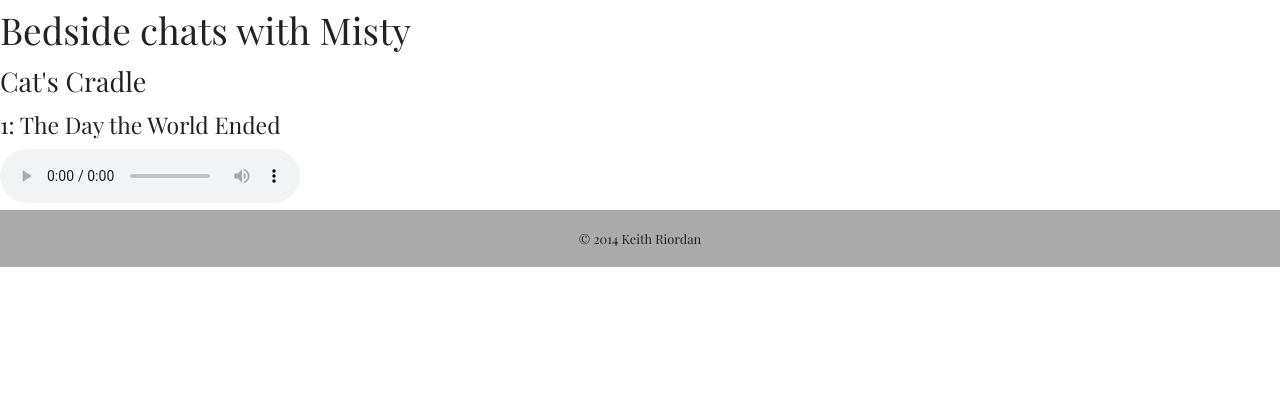
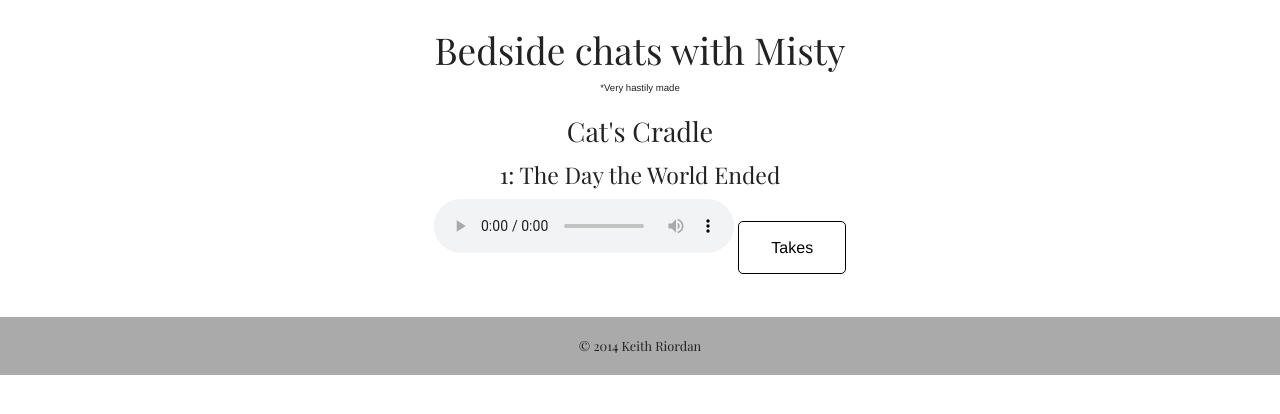
Before and after one commit to Kriordan/personal_portfolio, a Flask app: page /learningtospeak in a window 1280 px wide. Shown: the part 201-615 px from the top of the page. Run offline with Flask 2, Linux system fonts and the light colour scheme; parts of the project's set-up code (start-up, migrations or seed data) failed here and were passed over; some libraries are stand-ins or nearby versions; some web fonts are replaced.

Commit message:
Style bookshelf Add takes

```diff
--- a/robots.txt
+++ b/robots.txt
@@ -1,2 +1,2 @@
 User-agent: *
-Disallow:
+Disallow: /learningtospeak.html
--- a/static/css/main.css
+++ b/static/css/main.css
@@ -127,3 +127,26 @@ li {
 .resume-hero-button {
   background-color: #5E7CF9;
 }
+.Bookshelf-container {
+  padding: 20px;
+  text-align: center;
+}
+.Bookshelf-disclaimer {
+  display: block;
+  margin-bottom: 20px;
+}
+.Bookshelf-toggleTakes {
+  background: white;
+  border: 1px solid black;
+  border-radius: 5px;
+  color: black;
+  margin-top: 20px;
+}
+.Bookshelf-takes {
+  height: 0;
+  overflow: hidden;
+  transition: all 1s;
+}
+.Bookshelf-takes.is-open {
+  height: 100px;
+}
--- /dev/null
+++ b/static/js/portfolio.js
@@ -0,0 +1,4 @@
+$('.takes').on('click', function(e) {
+  $('.Bookshelf-takes').toggleClass('is-open');
+  e.preventDefault();
+});
--- a/static/less/learningtospeak.less
+++ b/static/less/learningtospeak.less
@@ -3,7 +3,23 @@
     padding: 20px;
     text-align: center;
   }
-  &-chapterTitle {
-    font-size:
+  &-disclaimer {
+    display: block;
+    margin-bottom: 20px;
+  }
+  &-toggleTakes {
+    background: white;
+    border: 1px solid black;
+    border-radius: 5px;
+    color: black;
+    margin-top: 20px;
+  }
+  &-takes {
+    height: 0;
+    overflow: hidden;
+    transition: all 1s;
+    &.is-open {
+      height: 100px;
+    }
   }
 }
--- a/templates/base.html
+++ b/templates/base.html
@@ -59,6 +59,6 @@
         <script>
           $(document).foundation();
         </script>
-
+        <script src="{{ url_for('static', filename='js/portfolio.js') }}"></script>
     </body>
 </html>
--- a/templates/learningtospeak.html
+++ b/templates/learningtospeak.html
@@ -4,11 +4,17 @@
   <main class="Bookshelf">
     <div class="Bookshelf-container">
       <h2 class="Bookshelf-title">Bedside chats with Misty</h2>
+      <small class="Bookshelf-disclaimer">*Very hastily made</small>
       <section class="Bookshelf-book">
         <h3 class="Bookshelf-bookTitle">Cat's Cradle</h3>
         <section class="Bookshelf-chapter">
           <h4 class="Bookshelf-chapterTitle">1: The Day the World Ended</h4>
           <audio src="{{ url_for('static', filename='audio/c1t1.mp3') }}" controls></audio>
+          <button class="Bookshelf-toggleTakes takes">Takes</button>
+          <div class="Bookshelf-takes">
+            <audio src="{{ url_for('static', filename='audio/c1t2.mp3') }}" controls></audio>
+            <audio src="{{ url_for('static', filename='audio/c1t3.mp3') }}" controls></audio>
+          </div>
         </section>
       </section>
     </div>
```
